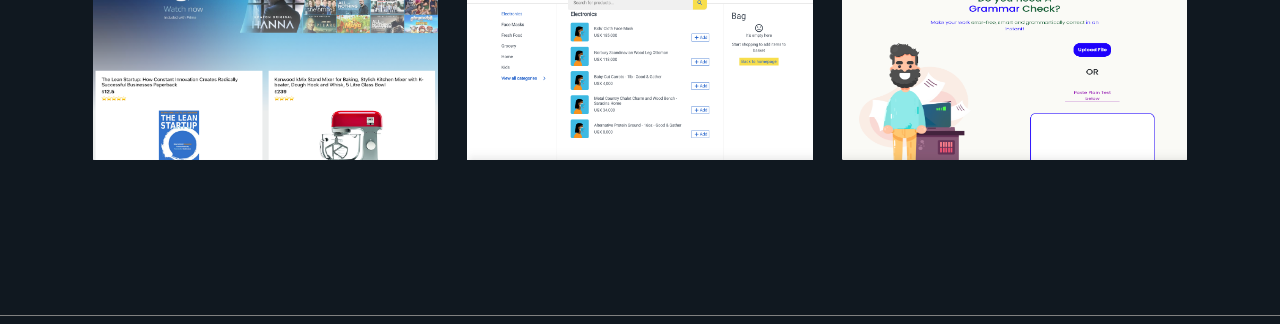
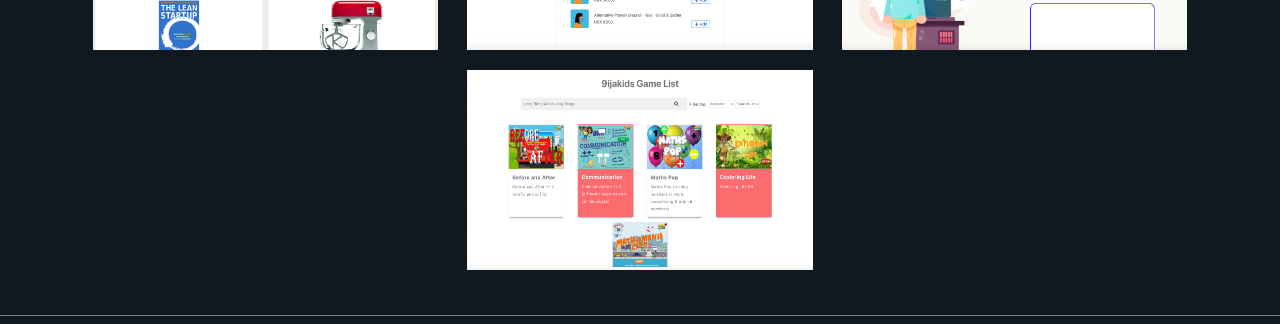
Before and after one commit to Firdausi1/Portfolio, a React (Create React App) app: page /portfolio in a window 1280 px wide. Shown: the part 565-889 px from the top of the page. Built offline with nearby package versions, Linux system fonts and the light colour scheme.

Commit message:
new site added

```diff
--- a/src/components/Portfolio.js
+++ b/src/components/Portfolio.js
@@ -82,6 +82,17 @@
 							</div>
 						</a>
 					</div>
+					<div className="portfolio__box">
+						<a href="https://9ijakids-game-list.netlify.app/">
+							<img
+								className="portfolio__image"
+								src="../../Screenshot 2021-05-19 at 15.18.38.png"
+							/>
+							<div className="portfolio__hover">
+								<h5>click to view</h5>
+							</div>
+						</a>
+					</div>
 				</div>
 			</div>
 		</div>
```
Also changed, not shown: public/Screenshot 2021-05-19 at 15.18.38.png (added).
